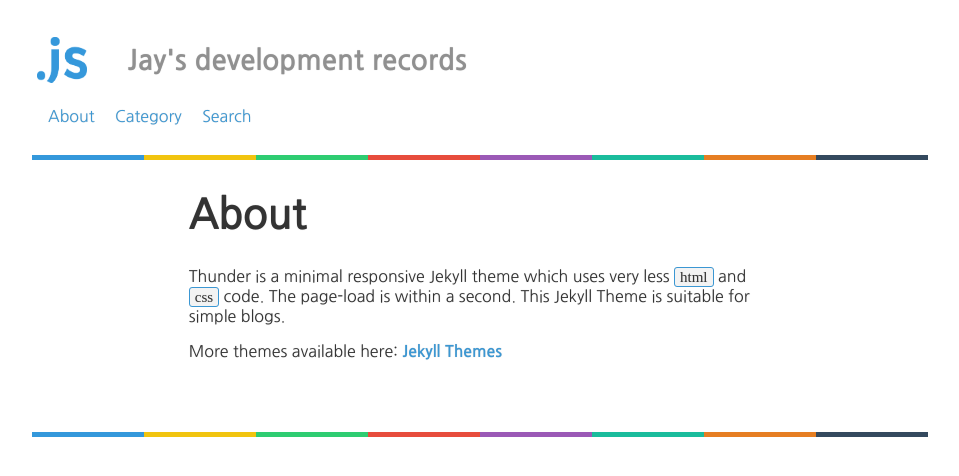
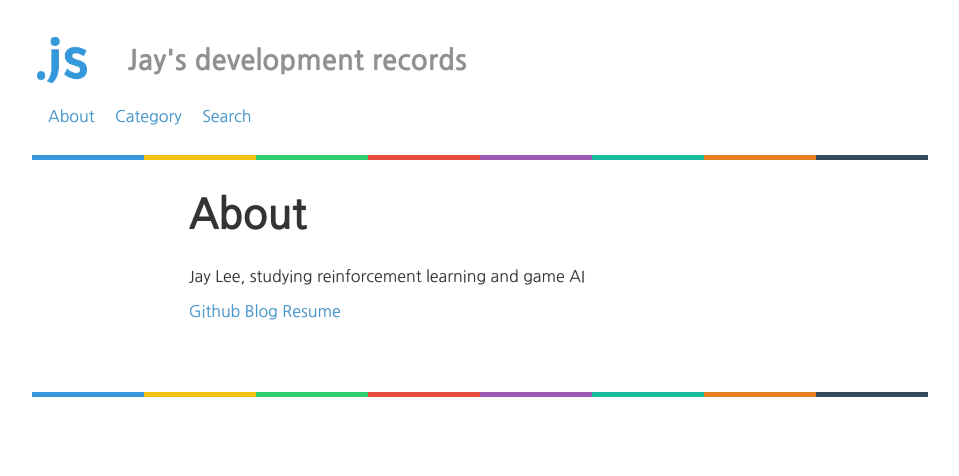
Before and after one commit to Clarit7/clarit7.github.io, a Jekyll site: the page built from about.md, in a window 1280 px wide. Shown: the top 476 px of the page, without its empty margins (160-1119 px from the left). Built offline with Jekyll 4.4.1, drawn with Linux system fonts in a browser that asks for light colours; some web fonts are replaced.

Commit message:
Update about.md

```diff
--- a/about.md
+++ b/about.md
@@ -5,7 +5,9 @@ permalink: /about/
 ---
 
 
-Thunder is a minimal responsive Jekyll theme which uses very less ``html`` and ``css`` code. The page-load is within a second. This Jekyll Theme is suitable for simple blogs.
+Jay Lee, studying reinforcement learning and game AI
 
 
-More themes available here: [**Jekyll Themes**](http://blog.webjeda.com/jekyll-themes/)
+[Github](https://github.com/Clarit7)
+[Blog](https://clarit7.github.io)
+[Resume](https://programmers.co.kr/resumes/219363)
```
